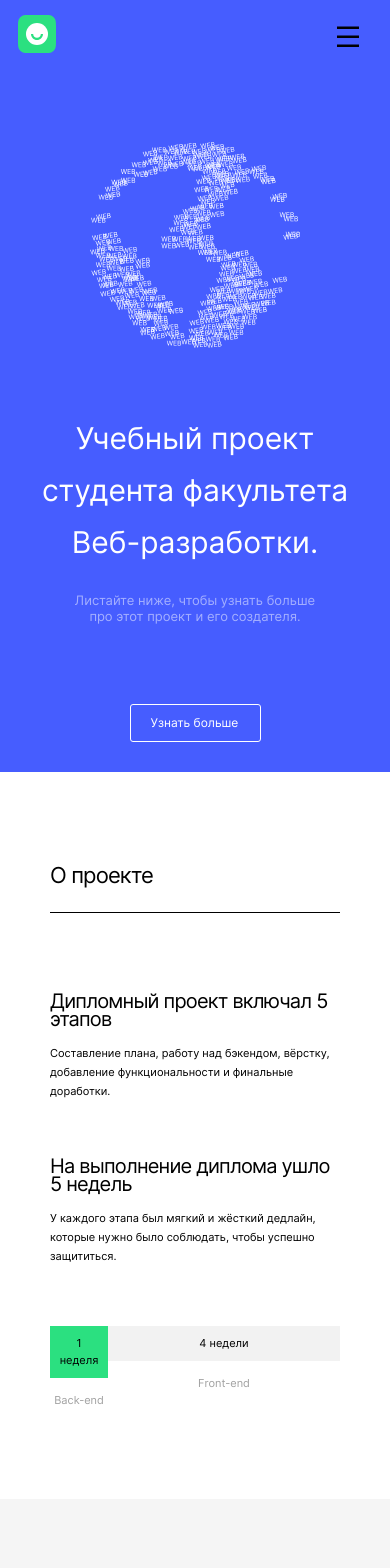
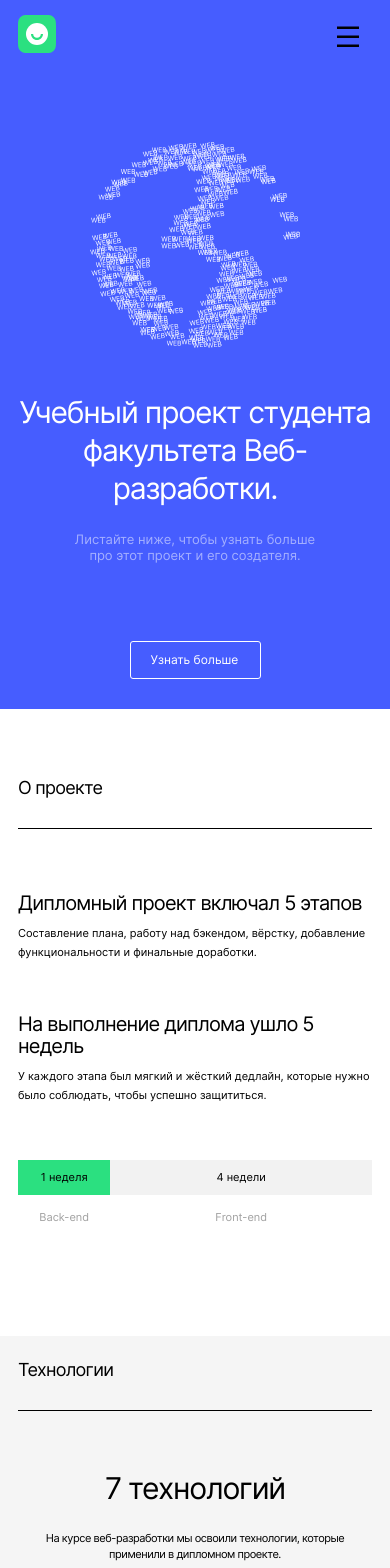
Before and after one commit to cerea62/movies-explorer-frontend, a React (Create React App) app: page / in a window 390 px wide. Shown: the top 1568 px of the page. Built offline with nearby package versions, Linux system fonts and the light colour scheme.

Commit message:
check to pixelPerfect

```diff
--- a/src/components/Footer/Footer.css
+++ b/src/components/Footer/Footer.css
@@ -64,14 +64,18 @@
     .footer {
         background-color: #fff;
     }
-    .footer_container {
-        padding: 79px 10px 20px;
+    .footer__container {
+        padding: 0 10px 20px;
 
+    }
+    .footer__title {
+font-size: 12px;
+line-height: 15px;
     }
     .footer__caption {
         flex-direction: column-reverse;
-        margin-top: 30px;
-        gap: 30px;
+        margin-top: 23px;
+        gap: 27px;
     }
     .footer__links {
         flex-direction: column;
--- a/src/components/Main/AboutMe/AboutMe.css
+++ b/src/components/Main/AboutMe/AboutMe.css
@@ -98,18 +98,26 @@
 
 @media screen and (max-width:650px) {
     .about-me__container {
-        padding: 78px 18px;
+        padding: 30px 18px 0;
     }
 
     .about-me__content {
         flex-direction: column-reverse;
         align-items: center;
         justify-content: space-between;
+        margin-top: 44px;
+        gap: 41px;
     }
-
+.about-me__name {
+font-size: 30px;
+line-height: 36px;
+letter-spacing: -0.04em;
+}
     .about-me__avatar {
         height: 352px;
         width: 292px;
     }
-
+.about-me__link {
+    margin-top: 8px;
 }
+}
--- a/src/components/Main/AboutProject/AboutProject.css
+++ b/src/components/Main/AboutProject/AboutProject.css
@@ -77,9 +77,11 @@
     .about-project__container {
         padding: 72px 50px 90px;
     }
-.about-project__content {
-    gap: 37px;
-}
+
+    .about-project__content {
+        gap: 37px;
+    }
+
     .about-project__text {
         font-size: 12px;
         margin-top: 21px;
@@ -92,25 +94,36 @@
 }
 
 @media screen and (max-width:700px) {
+    .about-project__container {
+        padding: 53px 18px 110px;
+    }
+
     .about-project__content {
         flex-direction: column;
-        margin-top: 60px;
-        gap: 56px;
+        margin-top: 48px;
+        gap: 51px;
     }
 
     .about-project__subtitle {
         line-height: 18px;
+        line-height: 22px;
+        letter-spacing: -0.04em;
     }
 
     .about-project__text {
         font-size: 11px;
-        margin-top: 16px;
+        margin-top: 10px;
     }
 
     .about-project__duration {
-        margin-top: 60px;
+        margin-top: 55px;
     }
-
+    .about-project__time-frame {
+        max-width: 100%;
+    }
+    .about-project__duration-back {
+       width: 100px;
+    }
     .about-project__period {
         font-size: 11px;
     }
--- a/src/components/Main/Portfolio/Portfolio.css
+++ b/src/components/Main/Portfolio/Portfolio.css
@@ -45,14 +45,35 @@
     line-height: 50px;
     letter-spacing: -0.04em;
 }
+
 @media screen and (max-width:900px) {
     .portfolio__container {
         padding: 70px 50px 125px;
 
     }
 }
+
 @media screen and (max-width:650px) {
     .portfolio__container {
-        padding: 83px 30px 125px;
+        padding: 53px 18px 100px;
+    }
+
+    .portfolio__nav {
+        font-size: 14px;
+        line-height: 20px;
+    }
+
+    .portfolio__nav-item {
+        padding-bottom: 19px;
+    }
+
+    .portfolio__nav-item:first-child {
+        margin-top: 23px;
+    }
+
+    .portfolio__link {
+        font-size: 18px;
+        line-height: 28px;
+        letter-spacing: -0.04em;
     }
 }
--- a/src/components/Main/Promo/Promo.css
+++ b/src/components/Main/Promo/Promo.css
@@ -100,26 +100,31 @@
         margin-top: 88px;
     }
 }
+
 @media screen and (max-width: 600px) {
     .promo__container {
         padding: 70px 14px 30px;
     }
 
     .promo__logo {
-        margin-bottom: 44px;
+        margin-bottom: 25px;
         width: 210px;
         height: 206px;
     }
 
     .promo__title {
         gap: 24px;
+
     }
 
     .promo__text {
         font-size: 30px;
         max-width: 680px;
+        line-height: 38px;
+        letter-spacing: -0.04em;
     }
+
     .promo__nav {
-        margin-top: 80px;
+        margin-top: 78px;
     }
 }
--- a/src/components/Main/SectionTitle/SectionTitle.css
+++ b/src/components/Main/SectionTitle/SectionTitle.css
@@ -1,13 +1,16 @@
 .title {
-    display: flex;
-    flex-direction: column;
-    gap: 23px;
-}
-
-.title__text {
     font-size: 22px;
     line-height: 27px;
     letter-spacing: -0.04em;
     border-bottom: 1px solid #000;
     padding-bottom: 23px;
 }
+
+@media screen and (max-width:650px) {
+    .title {
+        font-size: 18px;
+        line-height: 22px;
+        letter-spacing: -0.04em;
+        padding-bottom: 29px;
+    }
+}
--- a/src/components/Main/SectionTitle/SectionTitle.jsx
+++ b/src/components/Main/SectionTitle/SectionTitle.jsx
@@ -3,6 +3,6 @@ import './SectionTitle.css'
 
 export default function SectionTitle({ title }) {
     return (
-            <h2 className="title__text text">{title}</h2>
+            <h2 className="title text">{title}</h2>
     )
 }
--- a/src/components/Main/Techs/Techs.css
+++ b/src/components/Main/Techs/Techs.css
@@ -51,27 +51,53 @@
     width: 100%;
     text-align: center;
 }
+
 @media screen and (max-width:900px) {
     .techs__container {
         padding: 73px 50px 0;
     }
+
     .techs__title {
         margin-top: 60px;
         margin-bottom: 6px;
     }
+
     .techs__items {
         padding-top: 50px;
         padding-bottom: 72px;
     }
+
     .techs__item {
         max-width: 84px;
     }
 }
+
 @media screen and (max-width:765px) {
+    .techs__container {
+        padding: 8px 18px 70px;
+    }
+
+    .techs__title {
+        font-size: 30px;
+        line-height: 36px;
+        text-align: center;
+        letter-spacing: -0.04em;
+        margin-top: 44px;
+    }
+
+    .techs__caption {
+        font-size: 11px;
+        line-height: 16px;
+        margin-top: 18px;
+    }
+
     .techs__items {
         align-self: center;
         max-width: 190px;
         justify-content: flex-start;
         flex-wrap: wrap;
+        padding-top: 24px;
+        padding-bottom: 0;
+        gap: 7px;
     }
 }
```
Lines whose indentation alone changed are shown as unchanged.
